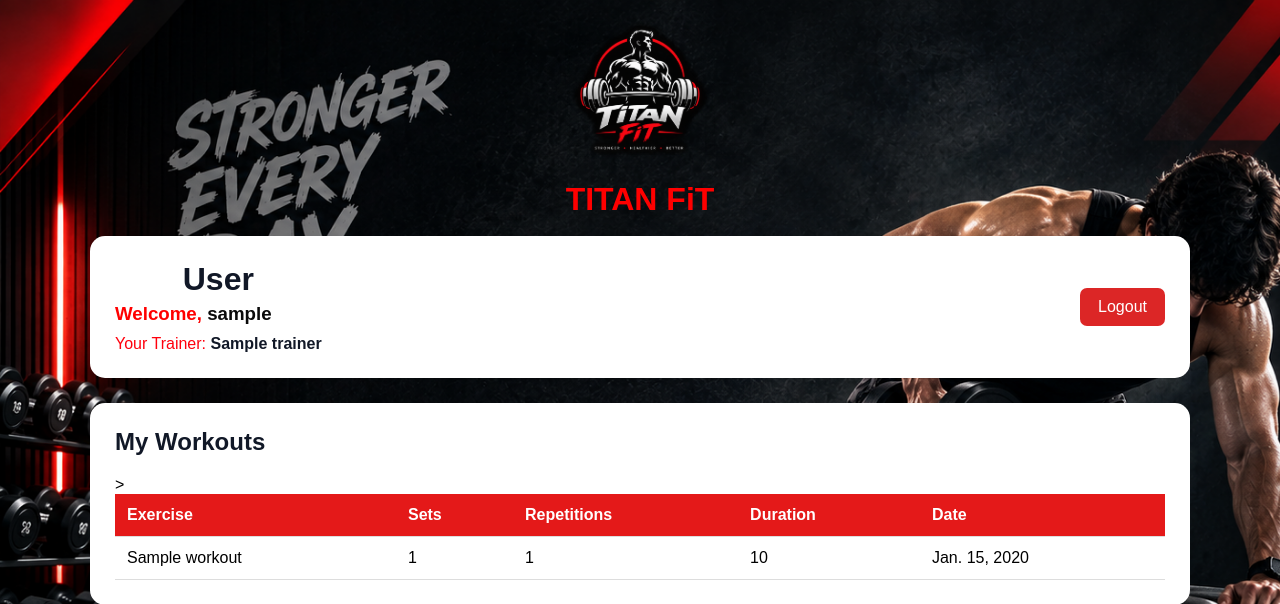
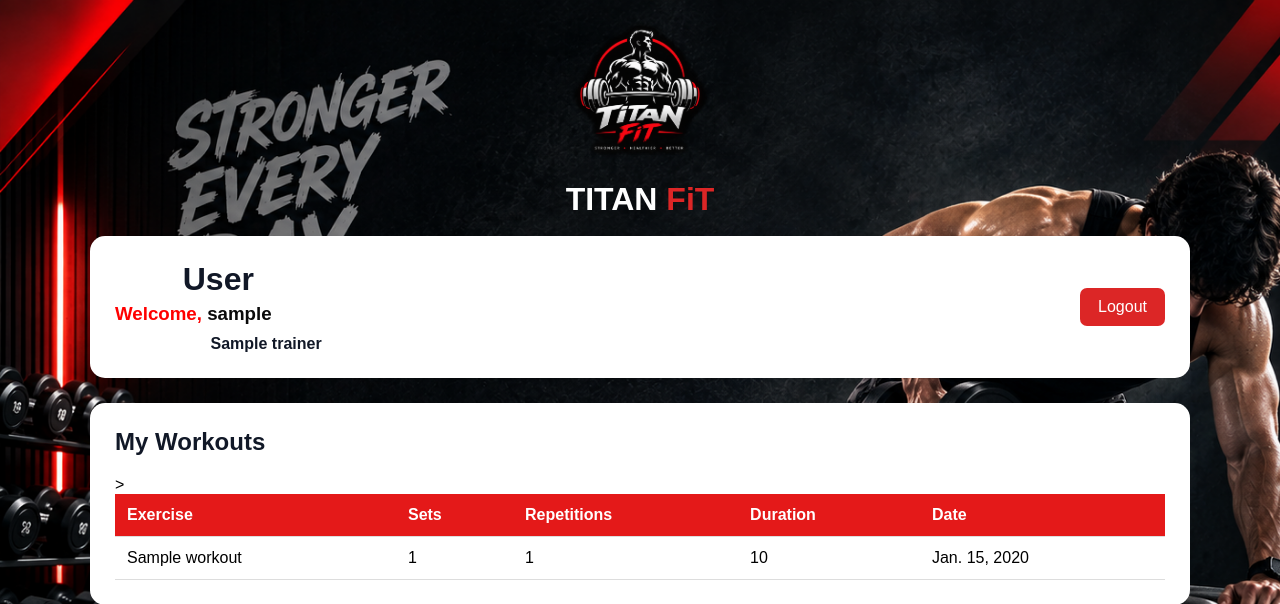
Before and after one commit to muhammednafih-04/django, a Django app: page /user-dashboard/ in a window 1280 px wide. Shown: the top 604 px of the page. Run offline with Django 5.2, Linux system fonts and the light colour scheme; a user stored in the database is signed in; tables that the repository leaves empty hold one stand-in row (values such as "Sample post").

Commit message:
Updated gym fitness project

```diff
--- a/gym/templates/gym/user_dashboard.html
+++ b/gym/templates/gym/user_dashboard.html
@@ -37,6 +37,12 @@
         }
         .container h1{
             color: white;
+        }
+        .container p{
+            color: white;
+        }
+        .container span{
+            color: #dc2626;
         }
 
         .header {
@@ -126,7 +132,7 @@
 <body><br>
 
 <div class="container">
-    <h1><img src="{% static 'titan_fit.png' %}" class="gym-logo" class="gym-logo"><p>TITAN FiT</h1>
+    <h1><img src="{% static 'titan_fit.png' %}" class="gym-logo" class="gym-logo"><p>TITAN <span>FiT</span></h1>
     <br>
     <div class="header">
         <div>
```
